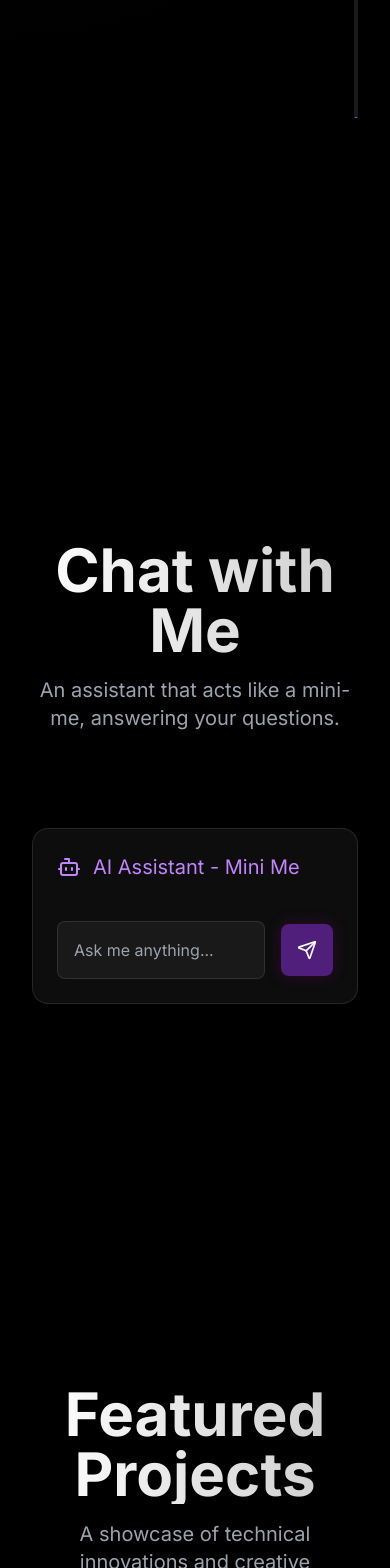
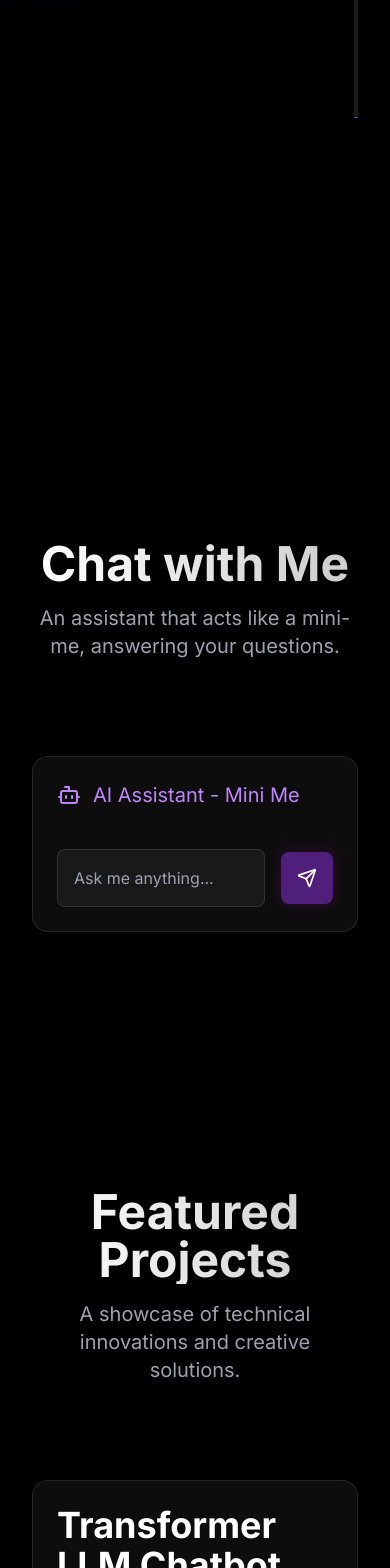
Before and after one commit to Sunehildeep/GPT-Portfolio-2023, a Next.js app: page / in a window 390 px wide. Shown: the part 432-2000 px from the top of the page. Built offline with nearby package versions, Linux system fonts and the light colour scheme; no server answers; what @nextui-org/react would draw is missing.

Commit message:
Fixed height

```diff
--- a/src/components/Home/index.tsx
+++ b/src/components/Home/index.tsx
@@ -43,7 +43,7 @@ const PortfolioSite = () => {
 				<Hero />
 
 				{/* Chat Section */}
-				<section id="chat" className="min-h-screen py-32 px-8 lg:px-24">
+				<section id="chat" className="py-32 px-8 lg:px-24">
 					<div className="max-w-7xl mx-auto">
 						<motion.div
 							initial={{ opacity: 0, y: 20 }}
@@ -51,7 +51,7 @@ const PortfolioSite = () => {
 							viewport={{ once: true }}
 							className="text-center space-y-4 mb-24"
 						>
-							<h2 className="text-6xl font-bold bg-gradient-to-r from-white to-white/80 bg-clip-text text-transparent">
+							<h2 className="text-5xl md:text-6xl font-bold bg-gradient-to-r from-white to-white/80 bg-clip-text text-transparent">
 								Chat with Me
 							</h2>
 							<p className="text-xl text-gray-400 max-w-3xl mx-auto">
@@ -74,7 +74,7 @@ const PortfolioSite = () => {
 							viewport={{ once: true }}
 							className="text-center space-y-4 mb-24"
 						>
-							<h2 className="text-6xl font-bold bg-gradient-to-r from-white to-white/80 bg-clip-text text-transparent">
+							<h2 className="text-5xl md:text-6xl font-bold bg-gradient-to-r from-white to-white/80 bg-clip-text text-transparent">
 								Featured Projects
 							</h2>
 							<p className="text-xl text-gray-400 max-w-3xl mx-auto">
@@ -99,7 +99,7 @@ const PortfolioSite = () => {
 							viewport={{ once: true }}
 							className="text-center space-y-4 mb-24"
 						>
-							<h2 className="text-6xl font-bold bg-gradient-to-r from-white to-white/80 bg-clip-text text-transparent">
+							<h2 className="text-5xl md:text-6xl font-bold bg-gradient-to-r from-white to-white/80 bg-clip-text text-transparent">
 								Professional Experience
 							</h2>
 							<p className="text-xl text-gray-400 max-w-3xl mx-auto">
@@ -131,7 +131,7 @@ const PortfolioSite = () => {
 							viewport={{ once: true }}
 							className="text-center space-y-4 mb-24"
 						>
-							<h2 className="text-6xl font-bold bg-gradient-to-r from-white to-white/80 bg-clip-text text-transparent">
+							<h2 className="text-5xl md:text-6xl font-bold bg-gradient-to-r from-white to-white/80 bg-clip-text text-transparent">
 								My Journey
 							</h2>
 							<p className="text-xl text-gray-400 max-w-3xl mx-auto">
```
